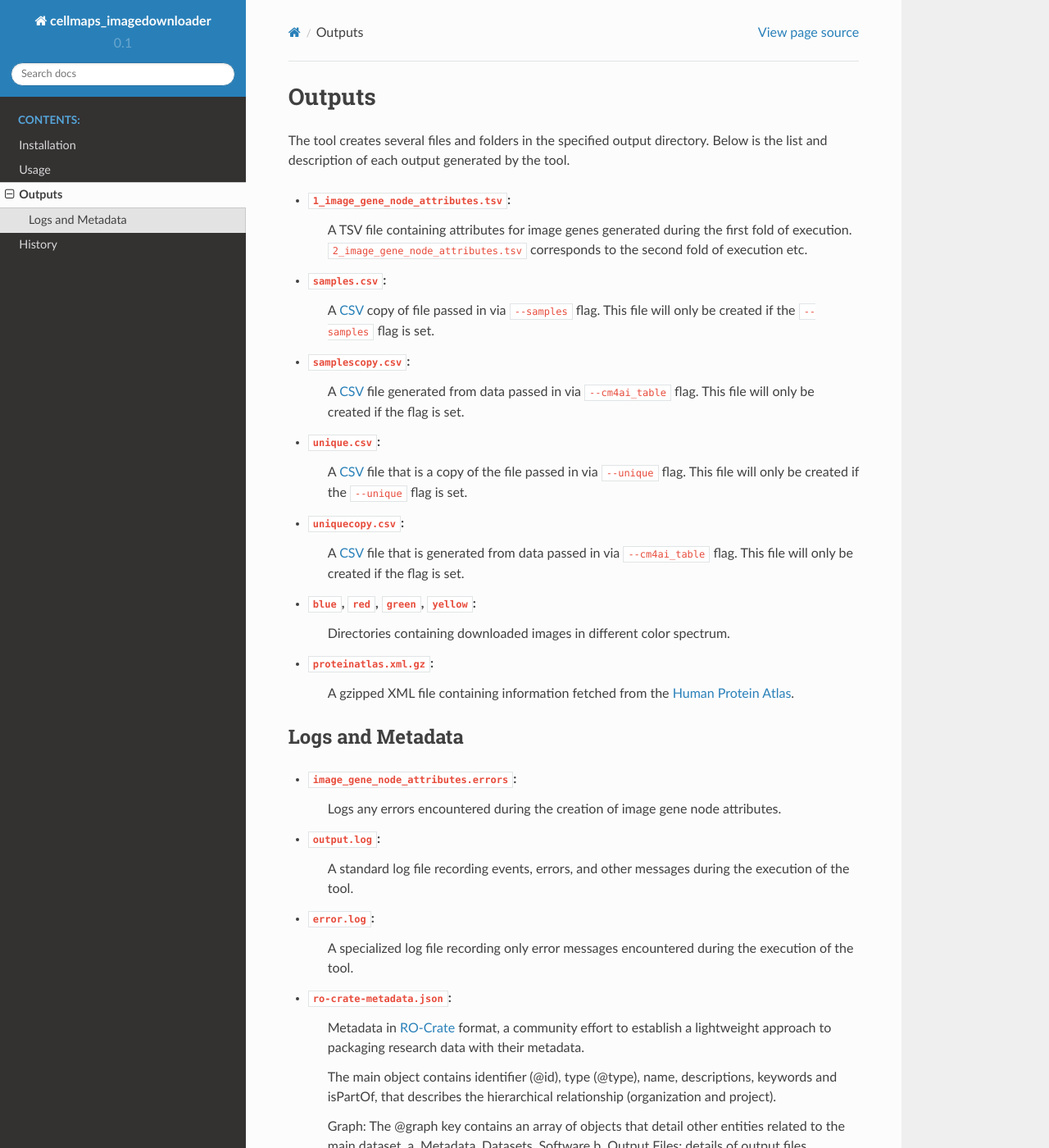
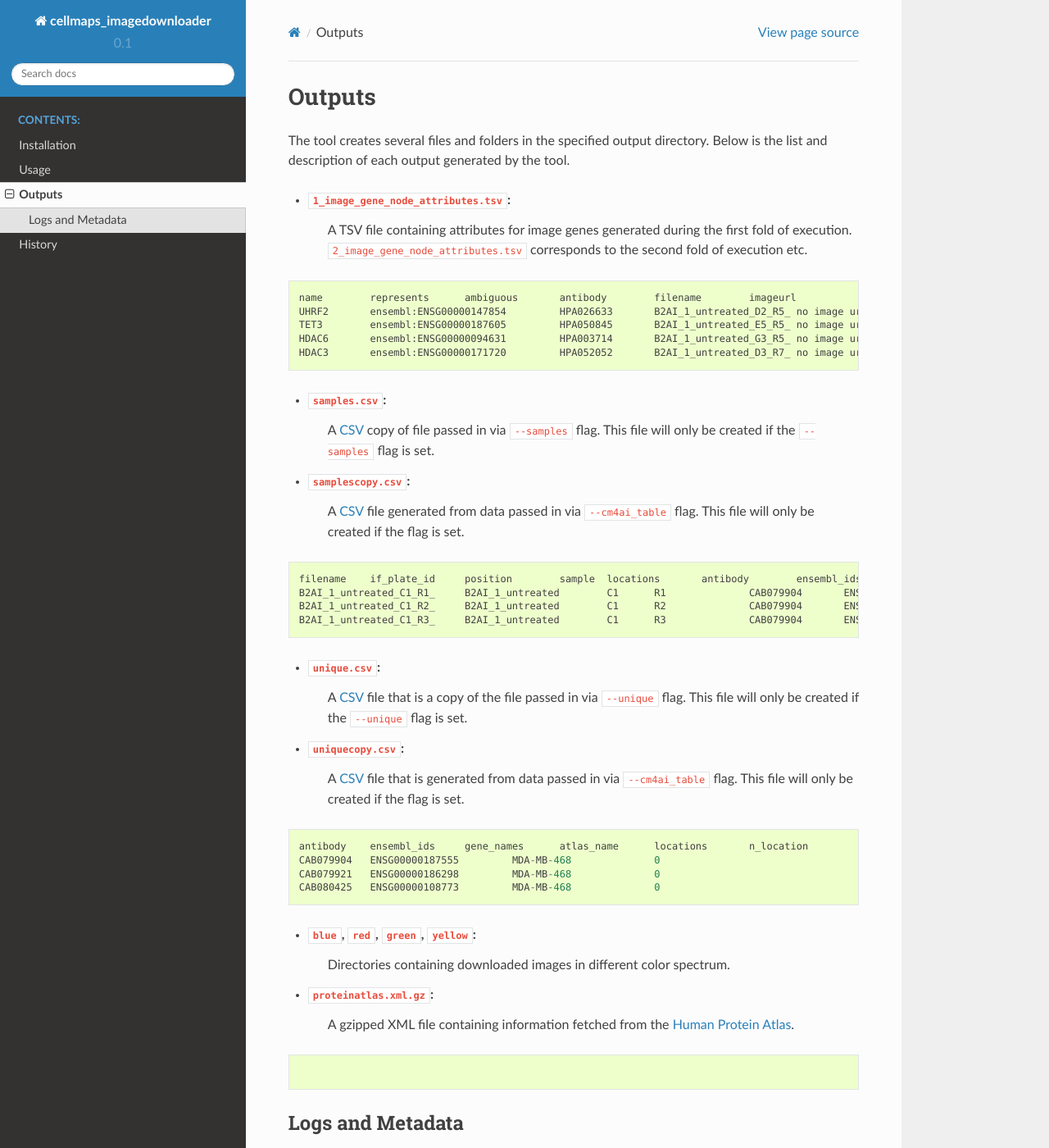
Before and after one commit to idekerlab/cellmaps_imagedownloader, a Sphinx documentation site: the page built from docs/outputs.rst, in a window 1280 px wide and 1400 px high. Shown: the whole window at 82% size. Built offline with Sphinx 7.4.7 and the Read the Docs theme 2.0.0, drawn with Linux system fonts in a browser that asks for light colours; pages that are not in the unit, such as notebooks, are missing from menus.

Commit message:
Add examples of outputs files

```diff
--- a/docs/outputs.rst
+++ b/docs/outputs.rst
@@ -9,6 +9,14 @@ Below is the list and description of each output generated by the tool.
     A TSV file containing attributes for image genes generated during the first fold of execution. ``2_image_gene_node_attributes.tsv`` corresponds
     to the second fold of execution etc.
 
+.. code-block::
+
+    name	represents	ambiguous	antibody	filename	imageurl
+    UHRF2	ensembl:ENSG00000147854		HPA026633	B2AI_1_untreated_D2_R5_	no image url found
+    TET3	ensembl:ENSG00000187605		HPA050845	B2AI_1_untreated_E5_R5_	no image url found
+    HDAC6	ensembl:ENSG00000094631		HPA003714	B2AI_1_untreated_G3_R5_	no image url found
+    HDAC3	ensembl:ENSG00000171720		HPA052052	B2AI_1_untreated_D3_R7_	no image url found
+
 - ``samples.csv``:
     A CSV_ copy of file passed in via ``--samples`` flag. This file will only
     be created if the ``--samples`` flag is set.
@@ -16,6 +24,13 @@ Below is the list and description of each output generated by the tool.
 - ``samplescopy.csv``:
     A CSV_ file generated from data passed in via ``--cm4ai_table`` flag.
     This file will only be created if the flag is set.
+
+.. code-block::
+
+    filename	if_plate_id	position	sample  locations	antibody	ensembl_ids	gene_names
+    B2AI_1_untreated_C1_R1_	B2AI_1_untreated	C1	R1		CAB079904	ENSG00000187555
+    B2AI_1_untreated_C1_R2_	B2AI_1_untreated	C1	R2		CAB079904	ENSG00000187555
+    B2AI_1_untreated_C1_R3_	B2AI_1_untreated	C1	R3		CAB079904	ENSG00000187555
 
 - ``unique.csv``:
     A CSV_ file that is a copy of the file passed in via ``--unique`` flag.
@@ -25,11 +40,21 @@ Below is the list and description of each output generated by the tool.
     A CSV_ file that is generated from data passed in via ``--cm4ai_table`` flag.
     This file will only be created if the flag is set.
 
+.. code-block::
+
+    antibody	ensembl_ids	gene_names	atlas_name	locations	n_location
+    CAB079904	ENSG00000187555		MDA-MB-468		0
+    CAB079921	ENSG00000186298		MDA-MB-468		0
+    CAB080425	ENSG00000108773		MDA-MB-468		0
+
 - ``blue``, ``red``, ``green``, ``yellow``:
     Directories containing downloaded images in different color spectrum.
 
 - ``proteinatlas.xml.gz``:
     A gzipped XML file containing information fetched from the `Human Protein Atlas`_.
+
+.. code-block::
+
 
 Logs and Metadata
 -----------------
```
